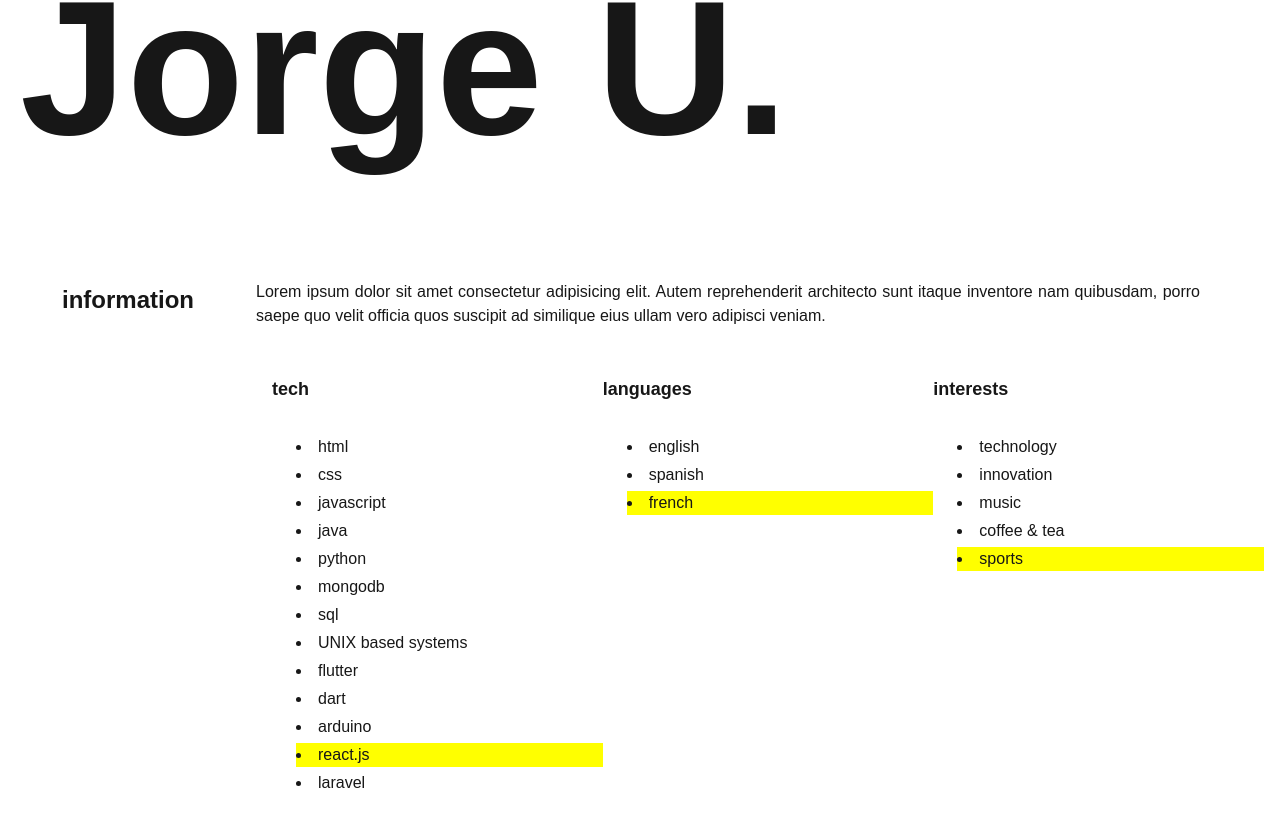
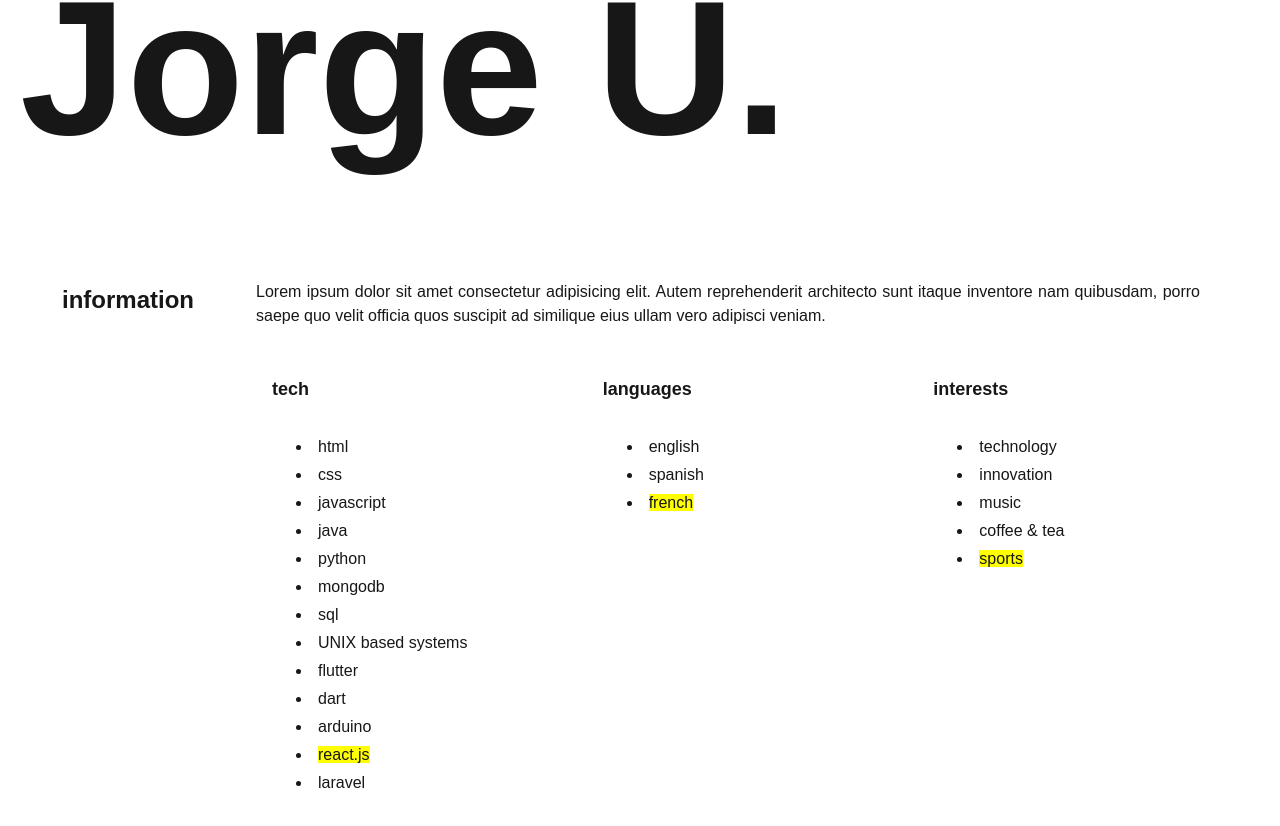
Before and after one commit to Deghim/CoolWebPage, a Next.js app in the folder cool-webpage/: page /userx in a window 1280 px wide. Shown: the part 616-1442 px from the top of the page. Built offline with nearby package versions, Linux system fonts and the light colour scheme.

Commit message:
Random highlighted word

```diff
--- a/cool-webpage/src/app/userx/components/sectionInf.tsx
+++ b/cool-webpage/src/app/userx/components/sectionInf.tsx
@@ -54,8 +54,10 @@ export default function SectionInformation({ information, bulletTitle, bulletPoi
                             <h2 style={titleStyle}>{bulletTitle[i]}</h2>
                             <ul style={listStyle}>
                                 {pts.map((item, ii) =>
-                                    <li key={ii} style={{ marginBottom: '0.25rem', background: ii == highlightIndexes[i] ? "yellow" : "" }}>
-                                        {item}
+                                    <li key={ii} style={{ marginBottom: '0.25rem' }}>
+                                        <span style={{ background: ii == highlightIndexes[i] ? "yellow" : "" }}>
+                                            {item}
+                                        </span>
                                     </li>
                                 )}
                             </ul>
```
